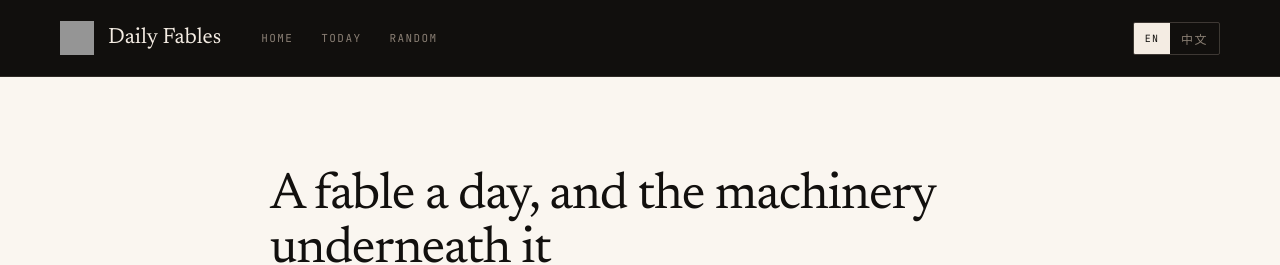
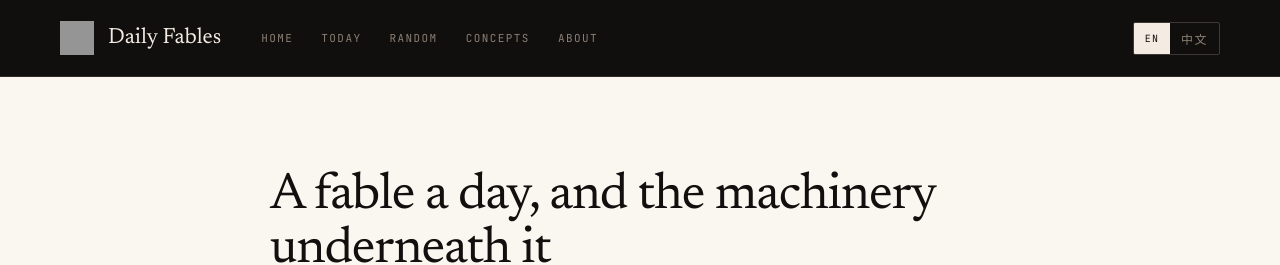
Before and after one commit to judexzhu/daily-fables, a Jekyll site: the page built from about.md, in a window 1280 px wide. Shown: the top 265 px of the page. Built offline with Jekyll 4.4.1, drawn with Linux system fonts in a browser that asks for light colours; a style sheet for code colours, icons or effects is not loaded; grey boxes are pictures that could not be loaded.

Commit message:
Add Concepts and About back to nav
Co-Authored-By: Claude Opus 4.6 (1M context) <noreply@anthropic.com>

```diff
--- a/_layouts/default.html
+++ b/_layouts/default.html
@@ -52,6 +52,8 @@
       <a href="{{ '/' | relative_url }}"><span class="en-only">Home</span><span class="zh-only">首页</span></a>
       <a href="{{ site.posts.first.url | relative_url }}"><span class="en-only">Today</span><span class="zh-only">今日</span></a>
       <a href="#" id="random-fable"><span class="en-only">Random</span><span class="zh-only">随机</span></a>
+      <a href="{{ '/concepts/' | relative_url }}"><span class="en-only">Concepts</span><span class="zh-only">概念</span></a>
+      <a href="{{ '/about/' | relative_url }}"><span class="en-only">About</span><span class="zh-only">关于</span></a>
     </nav>
     <div class="lang-switch" role="group" aria-label="Language">
       <button type="button" data-set-lang="en">EN</button>
```
